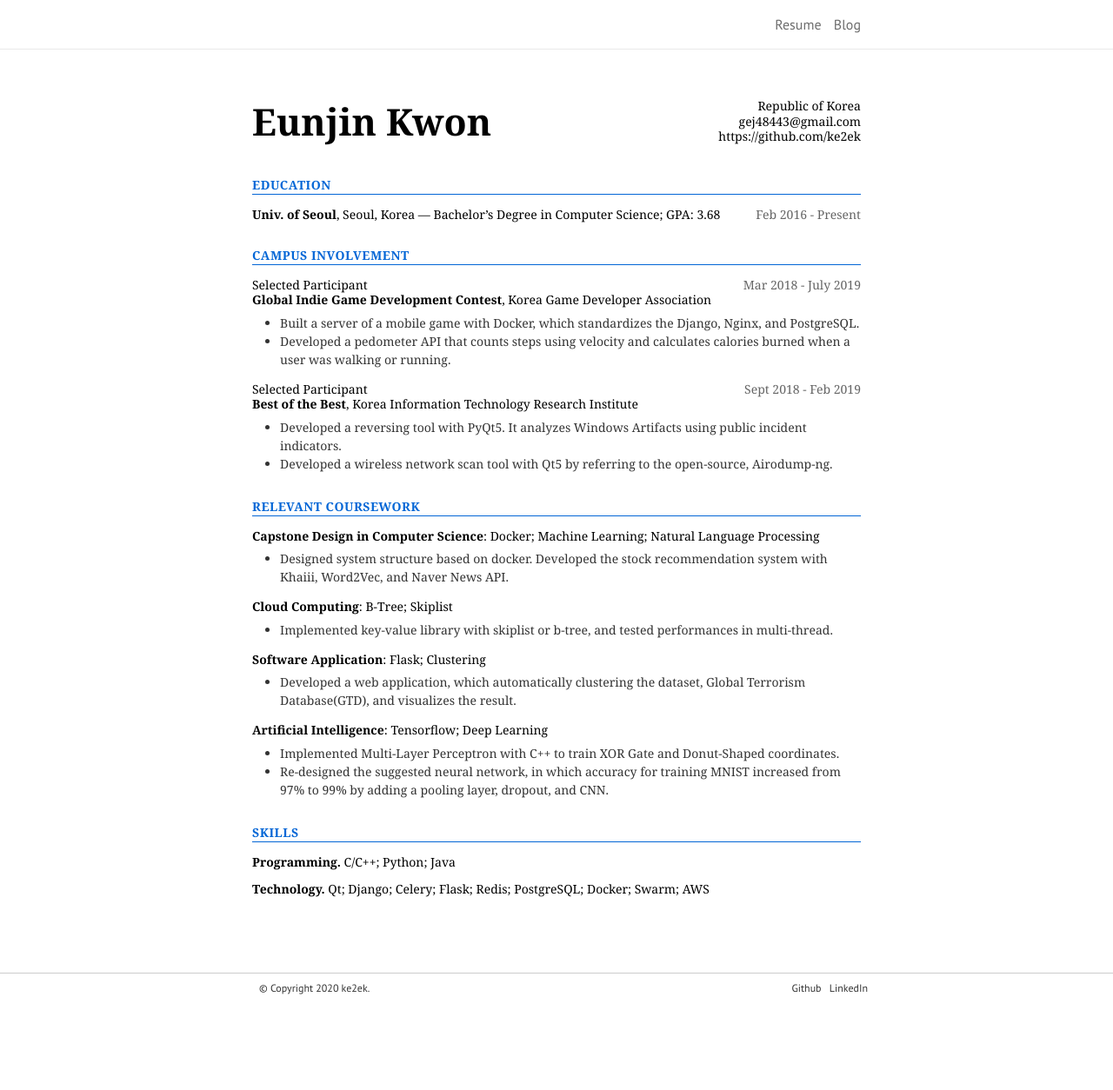
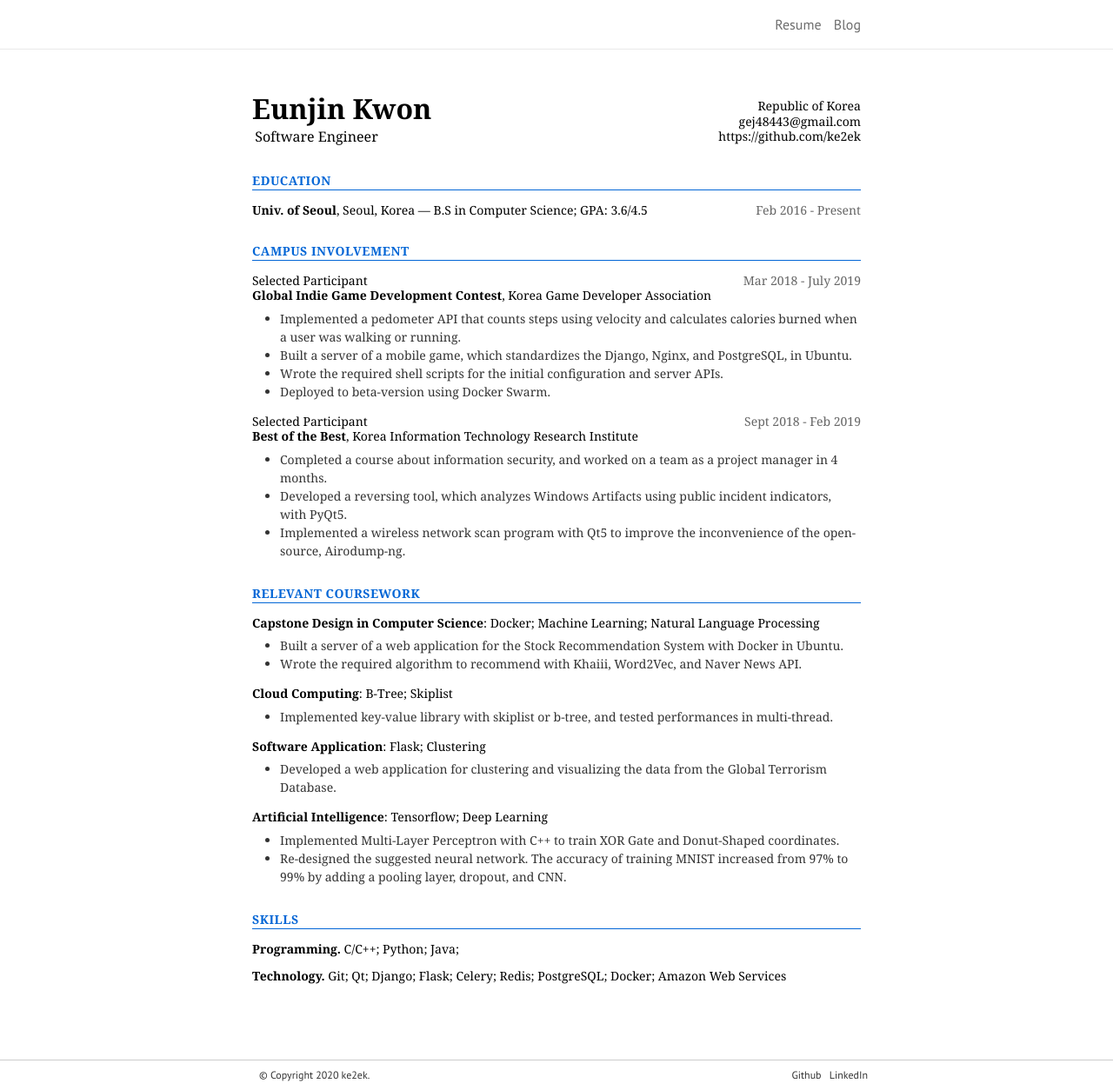
Before and after one commit to r4v3n-k/r4v3n-k.github.io, a Jekyll site: the page built from _pages/resume.md, in a window 1280 px wide. Shown: the whole page at 87% size. Built offline with Jekyll 4.4.1, drawn with Linux system fonts in a browser that asks for light colours; nearby versions of some CDN libraries; some web fonts are replaced; before the commit the page ends 1154 px from its top, so only the background shows below that.

Commit message:
Refactor resume

```diff
--- a/_pages/resume.md
+++ b/_pages/resume.md
@@ -1,13 +1,13 @@
 ---
 layout: resume
 permalink: /
-title: <strong>Eunjin Kwon</strong>
+title: <strong>Eunjin Kwon</strong><p>Software Engineer</p>
 description: <span>Republic of Korea</span><br></span><span>gej48443@gmail.com</span><br><a href="https://github.com/ke2ek" style="color:black;">https://github.com/ke2ek</a>
 ---
 
 ### EDUCATION
 
-#### **Univ. of Seoul**, Seoul, Korea — Bachelor's Degree in Computer Science; GPA: 3.68
+#### **Univ. of Seoul**, Seoul, Korea — B.S in Computer Science; GPA: 3.6/4.5
 
 <!-- 나중에 졸업년도,월(풀네임)만 적을 것 -->
 ##### Feb 2016 - Present
@@ -19,21 +19,25 @@ description: <span>Republic of Korea</span><br></span><span>gej48443@gmail.com</
 
 ##### Mar 2018 - July 2019
 
-- Built a server of a mobile game with Docker, which standardizes the Django, Nginx, and PostgreSQL.
-- Developed a pedometer API that counts steps using velocity and calculates calories burned when a user was walking or running.
+- Implemented a pedometer API that counts steps using velocity and calculates calories burned when a user was walking or running.
+- Built a server of a mobile game, which standardizes the Django, Nginx, and PostgreSQL, in Ubuntu.
+- Wrote the required shell scripts for the initial configuration and server APIs.
+- Deployed to beta-version using Docker Swarm.
 
 #### _Selected Participant_[**Best of the Best**, Korea Information Technology Research Institute](https://github.com/ke2ek/BoB-7th)
 
 ##### Sept 2018 - Feb 2019
 
-- Developed a reversing tool with PyQt5. It analyzes Windows Artifacts using public incident indicators.
-- Developed a wireless network scan tool with Qt5 by referring to the open-source, Airodump-ng.
+- Completed a course about information security, and worked on a team as a project manager in 4 months.
+- Developed a reversing tool, which analyzes Windows Artifacts using public incident indicators, with PyQt5.
+- Implemented a wireless network scan program with Qt5 to improve the inconvenience of the open-source, Airodump-ng.
 
 ### RELEVANT COURSEWORK
 
 #### [**Capstone Design in Computer Science**: Docker; Machine Learning; Natural Language Processing](https://github.com/ke2ek/CourseProjects/tree/master/2020-1st-Term-Capstone)
 
-- Designed system structure based on docker. Developed the stock recommendation system with Khaiii, Word2Vec, and Naver News API.
+- Built a server of a web application for the Stock Recommendation System with Docker in Ubuntu.
+- Wrote the required algorithm to recommend with Khaiii, Word2Vec, and Naver News API.
 
 #### [**Cloud Computing**: B-Tree; Skiplist](https://github.com/ke2ek/CourseProjects/tree/master/2020-1st-Term-CloudComputing)
 
@@ -41,12 +45,12 @@ description: <span>Republic of Korea</span><br></span><span>gej48443@gmail.com</
 
 #### [**Software Application**: Flask; Clustering](https://github.com/ke2ek/CourseProjects/tree/master/2019-2nd-Term-EngineForGTD)
 
-- Developed a web application, which automatically clustering the dataset, Global Terrorism Database(GTD), and visualizes the result.
+- Developed a web application for clustering and visualizing the data from the Global Terrorism Database.
 
 #### [**Artificial Intelligence**: Tensorflow; Deep Learning](https://github.com/ke2ek/CourseProjects/tree/master/2019-2nd-Term-basicAI)
 
 - Implemented Multi-Layer Perceptron with C++ to train XOR Gate and Donut-Shaped coordinates.
-- Re-designed the suggested neural network, in which accuracy for training MNIST increased from 97% to 99% by adding a pooling layer, dropout, and CNN.
+- Re-designed the suggested neural network. The accuracy of training MNIST increased from 97% to 99% by adding a pooling layer, dropout, and CNN.
 
 <!-- ### AWARDS
 
@@ -58,9 +62,9 @@ description: <span>Republic of Korea</span><br></span><span>gej48443@gmail.com</
 
 ### SKILLS
 
-#### **Programming.** C/C++; Python; Java
+#### **Programming.** C/C++; Python; Java;
 
-#### **Technology.** Qt; Django; Celery; Flask; Redis; PostgreSQL; Docker; Swarm; AWS
+#### **Technology.** Git; Qt; Django; Flask; Celery; Redis; PostgreSQL; Docker; Amazon Web Services
 
 <!-- - C++: Intermediate
 - Python: Intermediate
--- a/_sass/_resume.scss
+++ b/_sass/_resume.scss
@@ -1,6 +1,12 @@
 .resume-header {
     font-family: $resume-font-family;
     color: black;
+    p {
+        margin-bottom: 0;
+        font-size: 12pt;
+        padding-left: .2em;
+        color: black;
+    }
 }
 .resume-list {
     margin: 0;
@@ -16,9 +22,9 @@
 
 .resume-title {
     display: inline-block;
-    margin: 1rem 0;
+    margin: .5rem 0;
     font-family: $resume-font-family;
-    font-size: 32pt;
+    font-size: 24pt;
     color: black;
 }
 
```
